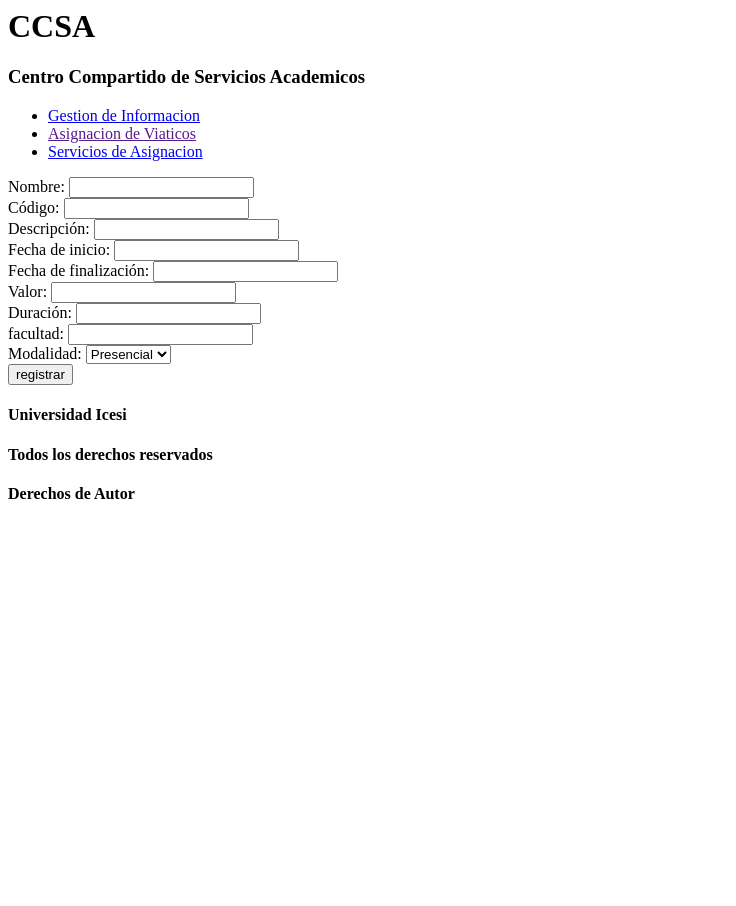
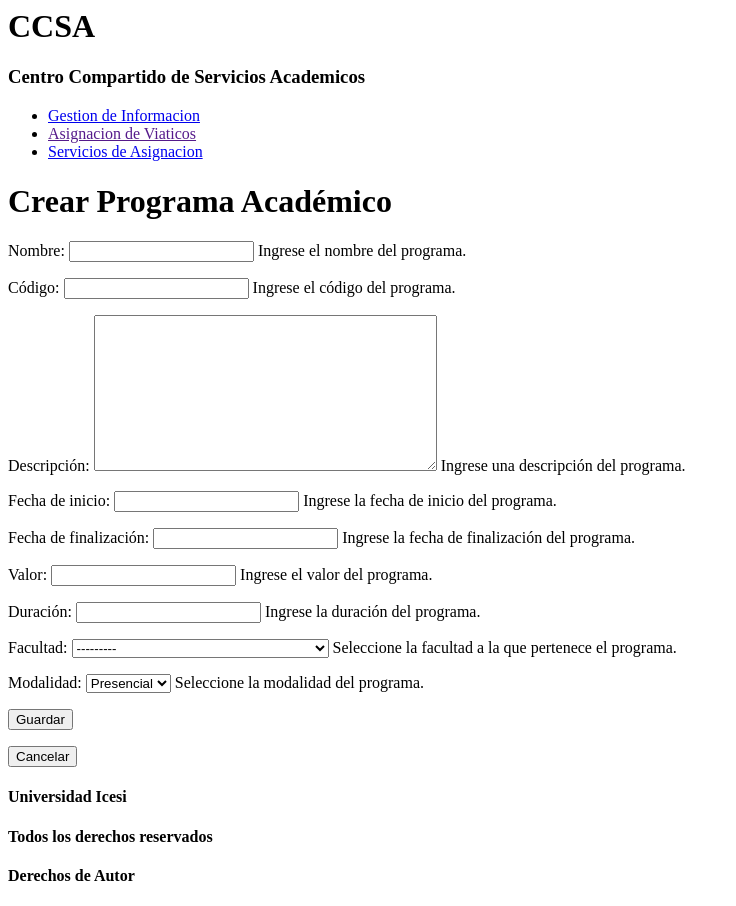
Before and after one commit to ICESI-PI1-2024A-G1/proyecto-t2, a Django app: page /gestion/nuevoprograma/ in a window 1280 px wide. Shown: the whole page, without its empty margins (0-736 px from the left). Before the commit the page ends 499 px from the top, so only its background shows below. Run offline with Django 5.2, Linux system fonts and the light colour scheme; data comes from the database, SQL or seed files in the repository; both versions use the stored data as it was after the commit.

Commit message:
SAA/feat: create program fixed

```diff
--- a/code/CCSApp/forms.py
+++ b/code/CCSApp/forms.py
@@ -1,4 +1,5 @@
 from django import forms
+from .models import *
 
 class NewHorario(forms.Form):
     fecha_hora = forms.DateTimeField(label="Fecha y Hora", widget=forms.DateTimeInput(attrs={'type': 'datetime-local'}))
@@ -24,17 +25,19 @@ class LoginForm(forms.Form):
     codigo = forms.CharField(max_length=10)
     correo_electronico = forms.EmailField()
 
+
+
 class CrearProgramaAcademico(forms.Form):
-    name = forms.CharField(label="Nombre", max_length=255)
-    codigo = forms.CharField(label="Código", max_length=100)
-    descripcion = forms.CharField(label="Descripción", widget=forms.TextInput())
-    fecha_inicio = forms.DateField(label="Fecha de inicio")
-    fecha_finalizacion = forms.DateField(label="Fecha de finalización")
-    value = forms.DecimalField(label="Valor", max_digits=10)
-    duracion = forms.CharField(label="Duración")
-    facultad= forms.CharField(label="facultad")
+    name = forms.CharField(label="Nombre", max_length=255, help_text="Ingrese el nombre del programa.")
+    codigo = forms.CharField(label="Código", max_length=100, help_text="Ingrese el código del programa.")
+    descripcion = forms.CharField(label="Descripción", widget=forms.Textarea(), help_text="Ingrese una descripción del programa.")
+    fecha_inicio = forms.DateField(label="Fecha de inicio", help_text="Ingrese la fecha de inicio del programa.")
+    fecha_finalizacion = forms.DateField(label="Fecha de finalización", help_text="Ingrese la fecha de finalización del programa.")
+    value = forms.DecimalField(label="Valor", max_digits=10, help_text="Ingrese el valor del programa.")
+    duracion = forms.CharField(label="Duración", help_text="Ingrese la duración del programa.")
+    facultad= forms.ModelChoiceField(label="Facultad", queryset=Facultad.objects.all(), help_text="Seleccione la facultad a la que pertenece el programa.")
     MODALIDADES_CHOICES = [
         ('Presencial', 'Presencial'),
         ('Virtual', 'Virtual'),
     ]
-    modalidad = forms.ChoiceField(label="Modalidad", choices=MODALIDADES_CHOICES)
+    modalidad = forms.ChoiceField(label="Modalidad", choices=MODALIDADES_CHOICES, help_text="Seleccione la modalidad del programa.")
--- a/code/CCSApp/templates/nuevo_programa.html
+++ b/code/CCSApp/templates/nuevo_programa.html
@@ -1,11 +1,21 @@
 {% extends 'base.html' %}
 
 {% block content %}
-<form method="POST">
-{% csrf_token %}
-    {{nuevoPrograma}}
-    <button>
-        registrar
-    </button>
-</form>
+<!DOCTYPE html>
+<html lang="es">
+<head>
+    <meta charset="UTF-8">
+    <meta name="viewport" content="width=device-width, initial-scale=1.0">
+    <title>Crear Programa Académico</title>
+</head>
+<body>
+    <h1>Crear Programa Académico</h1>
+    <form method="post">
+        {% csrf_token %}
+        {{ form.as_p }}
+        <button type="submit">Guardar</button>
+    </form>
+    <a href="/gestion"> <button> Cancelar </button></a>
+</body>
+</html>
 {% endblock %}
--- a/code/CCSApp/views.py
+++ b/code/CCSApp/views.py
@@ -21,7 +21,7 @@ def asignar_horario(request):
                                               modalidad=modalidad, enlace_virtual=enlace_virtual,
                                               salon_presencial=salon_presencial)
             # Redirigir a la página de éxito o a donde sea necesario
-            return redirect('/servicios_asignacion')  # Cambia esta URL por la adecuada
+            return redirect('/servicios_asignacion')
     else:
         form = NewHorario()
 
@@ -36,19 +36,25 @@ def malla_curricular(request):
     return render(request, 'np_malla_curricular.html')
 
 def nuevo_programa(request):
-    if request.method =='GET':
-        return render(request, 'nuevo_programa.html',{
-            'nuevoPrograma' : CrearProgramaAcademico()
-        })
-
+    if request.method == 'POST':
+        form = CrearProgramaAcademico(request.POST)
+        if form.is_valid():
+            # Procesar los datos del formulario y guardar el programa académico
+            programa_academico = Programa_de_posgrado(
+                name=form.cleaned_data['name'],
+                codigo=form.cleaned_data['codigo'],
+                descripcion=form.cleaned_data['descripcion'],
+                fecha_inicio=form.cleaned_data['fecha_inicio'],
+                fecha_finalizacion=form.cleaned_data['fecha_finalizacion'],
+                value=form.cleaned_data['value'],
+                duracion=form.cleaned_data['duracion'],
+                facultad=form.cleaned_data['facultad'],
+                modalidad=form.cleaned_data['modalidad'])
+            programa_academico.save()
+            return redirect('/gestion/nuevoprograma/mallacurricular')  # Redirigir a alguna vista después de guardar el formulario
     else:
-        Programa_de_posgrado.objects.create(name=request.POST['name'], codigo=request.POST['codigo'],
-                                            descripcion=request.POST['descripcion'], fecha_inicio=request.POST['fecha_inicio'],
-                                            fecha_finalizacion=request.POST['fecha_finalizacion'], value=request.POST['value'],
-                                            duracion=request.POST['duracion'], facultad = request.POST['facultad'], modalidad=request.POST['modalidad'])
-        return redirect('/gestion/nuevoprograma/mallacurricular')
-def gestion(request):
-    return render(request, 'gestion.html')
+        form = CrearProgramaAcademico()
+    return render(request, 'nuevo_programa.html', {'form': form})
 
 def empezar_pogra(request):
     return render(request, 'empezar_progra.html')
@@ -86,6 +92,9 @@ def register_us(request):
         return redirect('/')
 
 
+def gestion(request):
+    return render(request, 'gestion.html')
+
 def index(request):
     return render(request, 'index.html')
 
```
Also changed, not shown: code/db.sqlite3.
